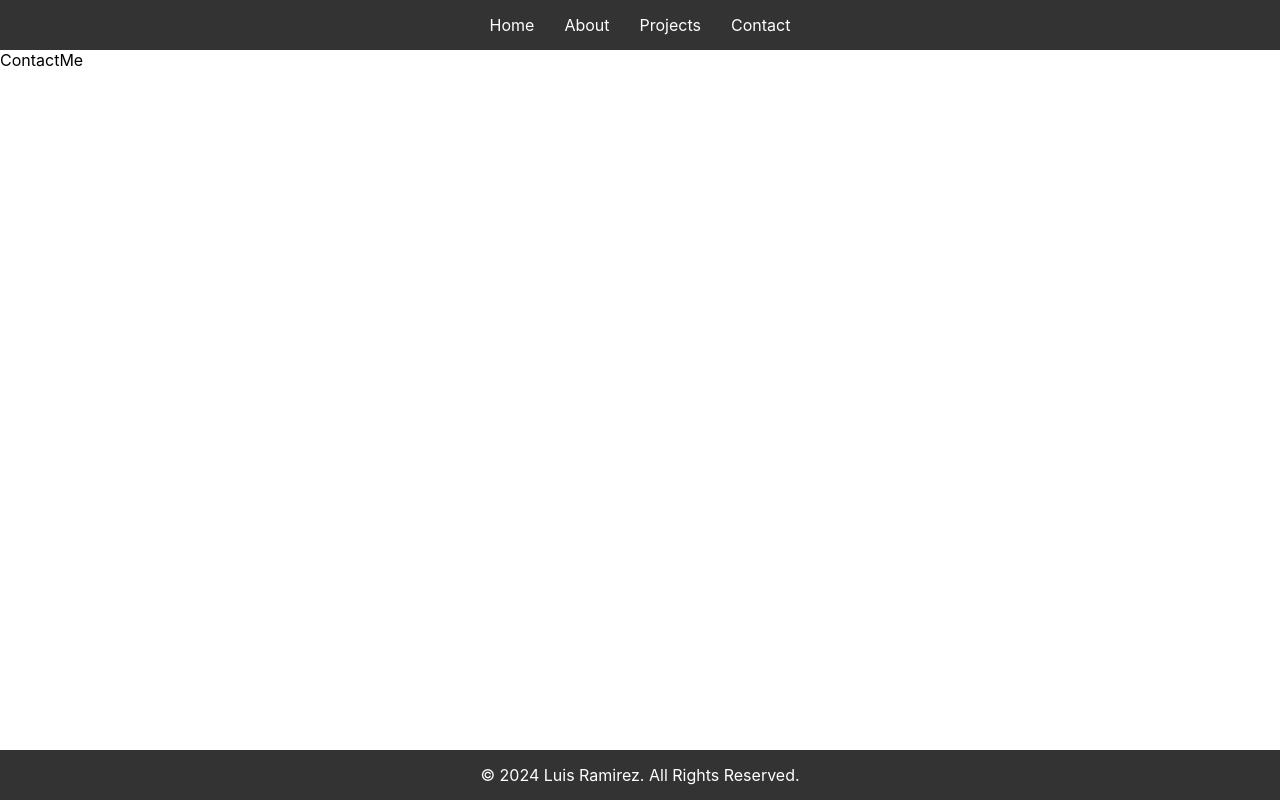
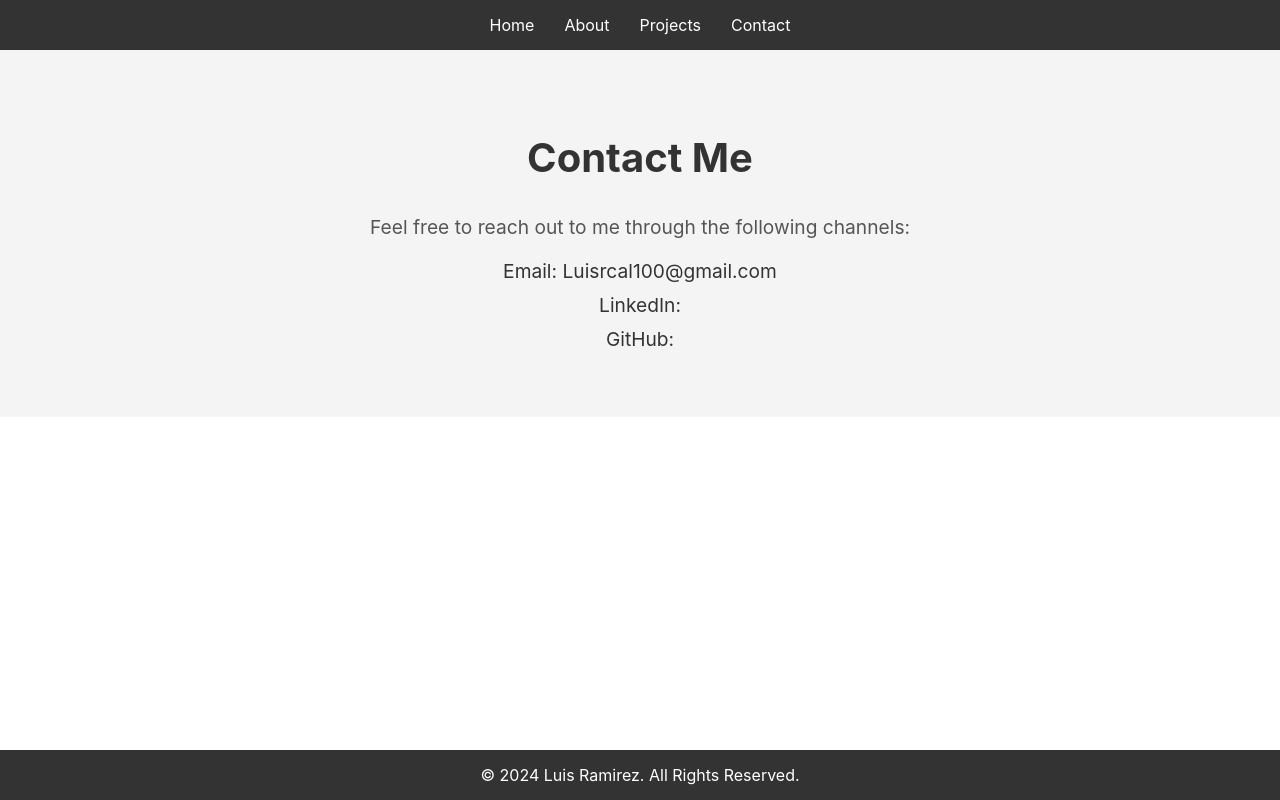
Before and after one commit to Luisrc91/Portfolio2024, a React (Create React App) app: page /ContactMe in a window 1280 px wide. Built offline with nearby package versions, Linux system fonts and the light colour scheme.

Commit message:
added contact me page

```diff
--- /dev/null
+++ b/src/Pages/ContactMe.css
@@ -0,0 +1,33 @@
+/* ContactMe.css */
+.contact-me-section {
+    background-color: #f4f4f4;
+    padding: 50px 0;
+    text-align: center;
+}
+
+.contact-me-content {
+    max-width: 800px;
+    margin: 0 auto;
+}
+
+.contact-me-content h2 {
+    font-size: 2.5rem;
+    color: #333;
+}
+
+.contact-me-content p {
+    font-size: 1.2rem;
+    color: #555;
+    margin-top: 20px;
+}
+
+.contact-me-content ul {
+    list-style: none;
+    padding: 0;
+}
+
+.contact-me-content li {
+    font-size: 1.2rem;
+    color: #333;
+    margin-top: 10px;
+}
--- a/src/Pages/ContactMe.js
+++ b/src/Pages/ContactMe.js
@@ -1,7 +1,23 @@
-import React from 'react'
+// ContactMe.js
+import React from 'react';
+import './ContactMe.css'; // Import the CSS file
 
-export default function ContactMe() {
-  return (
-    <div>ContactMe</div>
-  )
+const ContactMe = () => {
+    return (
+        <section className="contact-me-section">
+            <div className="contact-me-content">
+                <h2>Contact Me</h2>
+                <p>
+                    Feel free to reach out to me through the following channels:
+                </p>
+                <ul>
+                    <li>Email: Luisrcal100@gmail.com</li>
+                    <li>LinkedIn: </li>
+                    <li>GitHub: </li>
+                </ul>
+            </div>
+        </section>
+    );
 }
+
+export default ContactMe;
--- a/src/components/NavBar.js
+++ b/src/components/NavBar.js
@@ -8,7 +8,7 @@ const Navbar = () => {
             <Link to="/">Home</Link>
             <Link to="/About">About</Link>
             <Link to="/Projects">Projects</Link>
-            <Link to="/Contact">Contact</Link>
+            <Link to="/ContactMe">Contact</Link>
         </nav>
     );
 }
```
